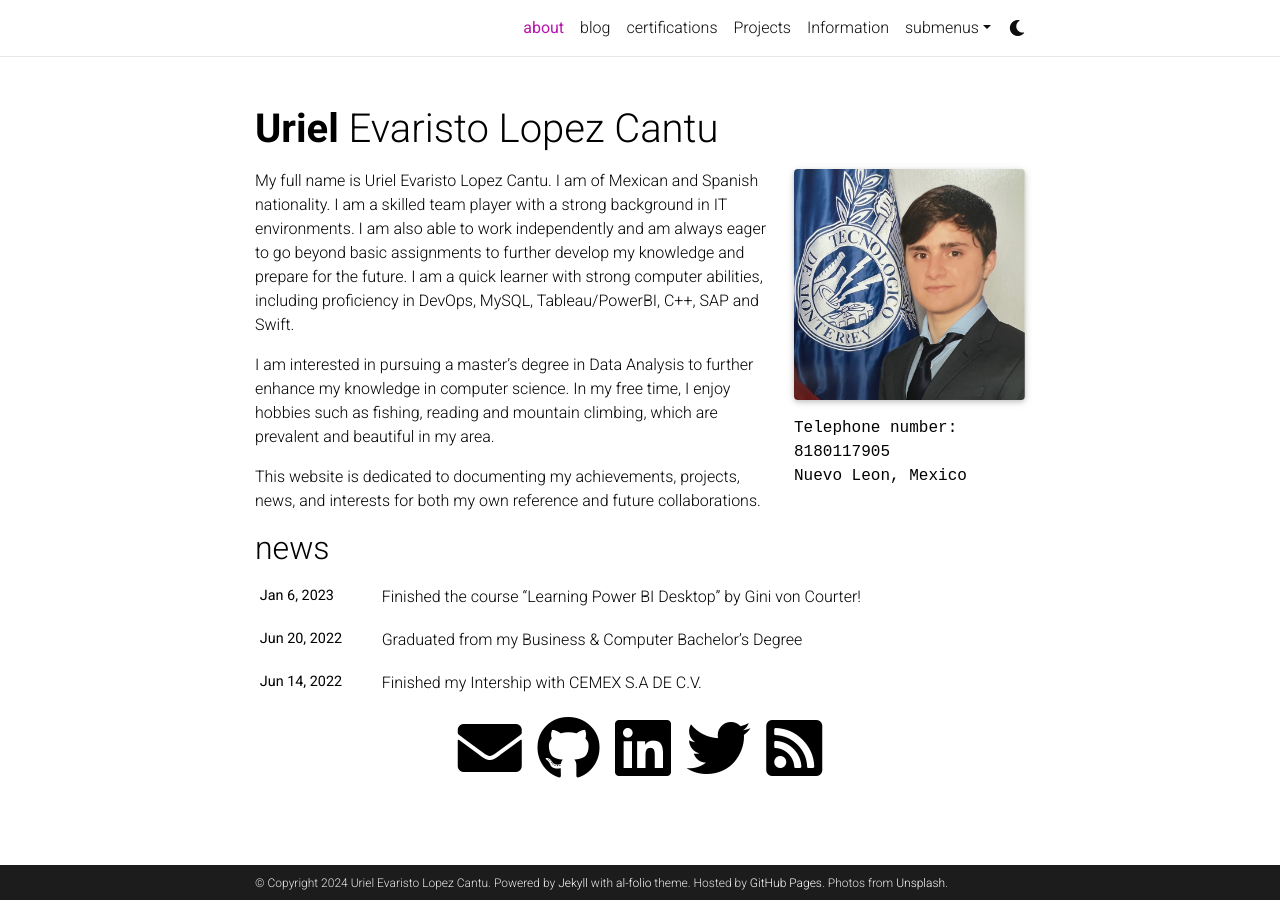
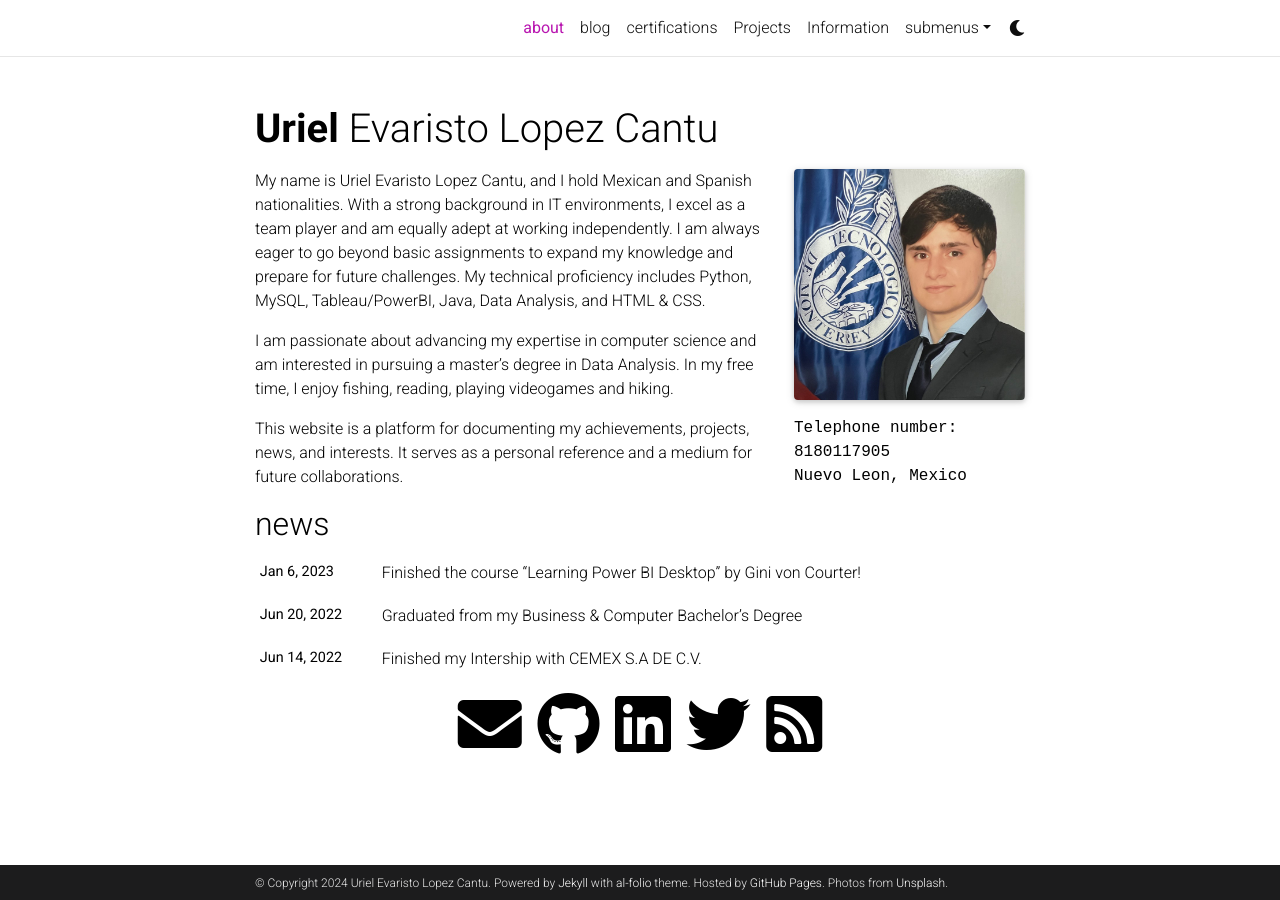
Before and after one commit to ulopezc/ulopezc.github.io, a Jekyll site: the page built from _pages/about.md, in a window 1280 px wide. Built offline with Jekyll 4.4.1, drawn with Linux system fonts in a browser that asks for light colours; full-size pictures stand in for the smaller copies a plugin makes; comment, search, counter and statistics services are not loaded; a style sheet for code colours, icons or effects is not loaded.

Commit message:
Update about.md

```diff
--- a/_pages/about.md
+++ b/_pages/about.md
@@ -16,8 +16,8 @@ news: true # includes a list of news items
 social: true  # includes social icons at the bottom of the page
 ---
 
-My full name is Uriel Evaristo Lopez Cantu. I am of Mexican and Spanish nationality. I am a skilled team player with a strong background in IT environments. I am also able to work independently and am always eager to go beyond basic assignments to further develop my knowledge and prepare for the future. I am a quick learner with strong computer abilities, including proficiency in DevOps, MySQL, Tableau/PowerBI, C++, SAP and Swift.
+My name is Uriel Evaristo Lopez Cantu, and I hold Mexican and Spanish nationalities. With a strong background in IT environments, I excel as a team player and am equally adept at working independently. I am always eager to go beyond basic assignments to expand my knowledge and prepare for future challenges. My technical proficiency includes Python, MySQL, Tableau/PowerBI, Java, Data Analysis, and HTML & CSS.
 
-I am interested in pursuing a master's degree in Data Analysis to further enhance my knowledge in computer science. In my free time, I enjoy hobbies such as fishing, reading and mountain climbing, which are prevalent and beautiful in my area.
+I am passionate about advancing my expertise in computer science and am interested in pursuing a master's degree in Data Analysis. In my free time, I enjoy fishing, reading, playing videogames and hiking.
 
-This website is dedicated to documenting my achievements, projects, news, and interests for both my own reference and future collaborations.
+This website is a platform for documenting my achievements, projects, news, and interests. It serves as a personal reference and a medium for future collaborations.
```
